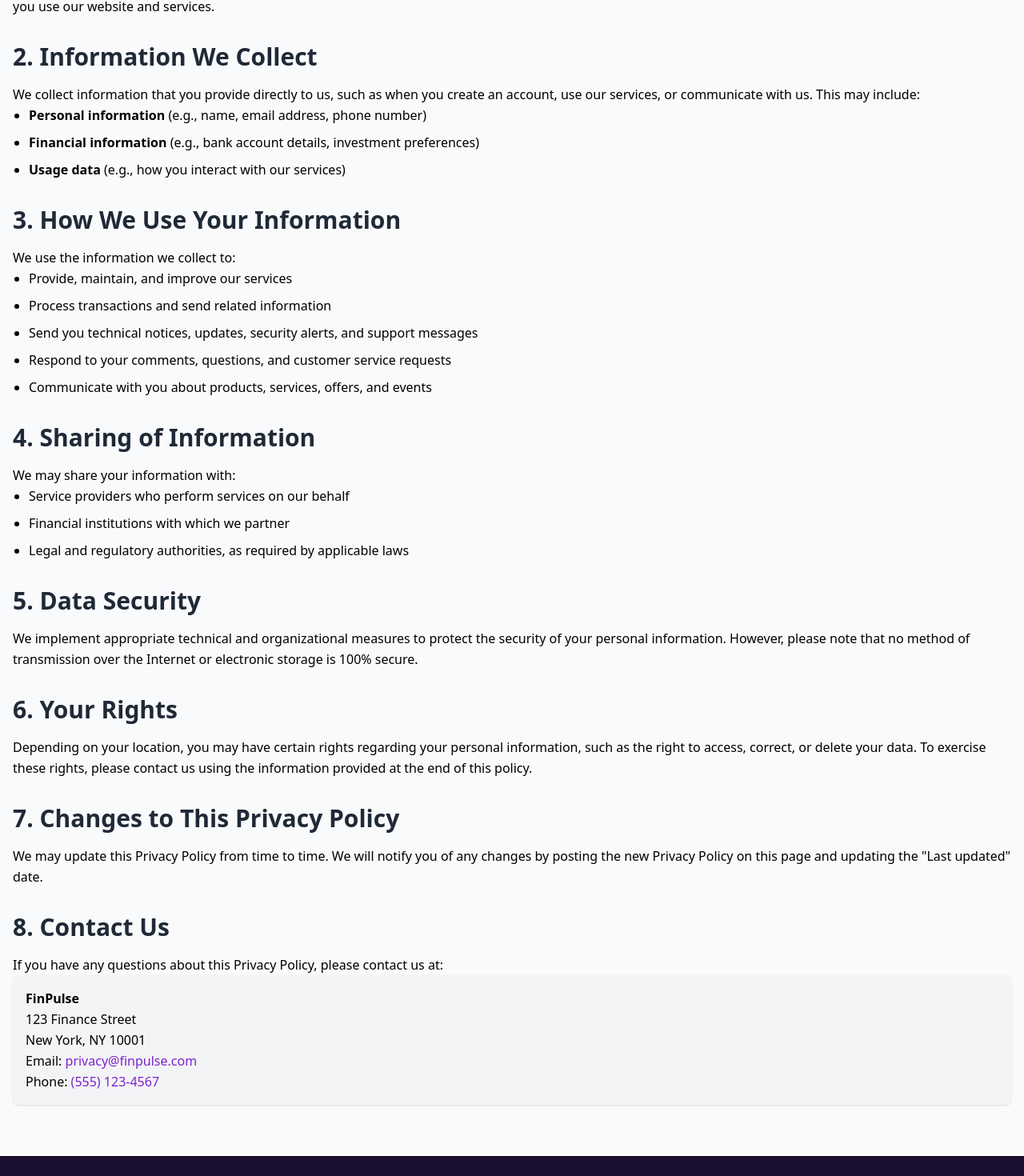
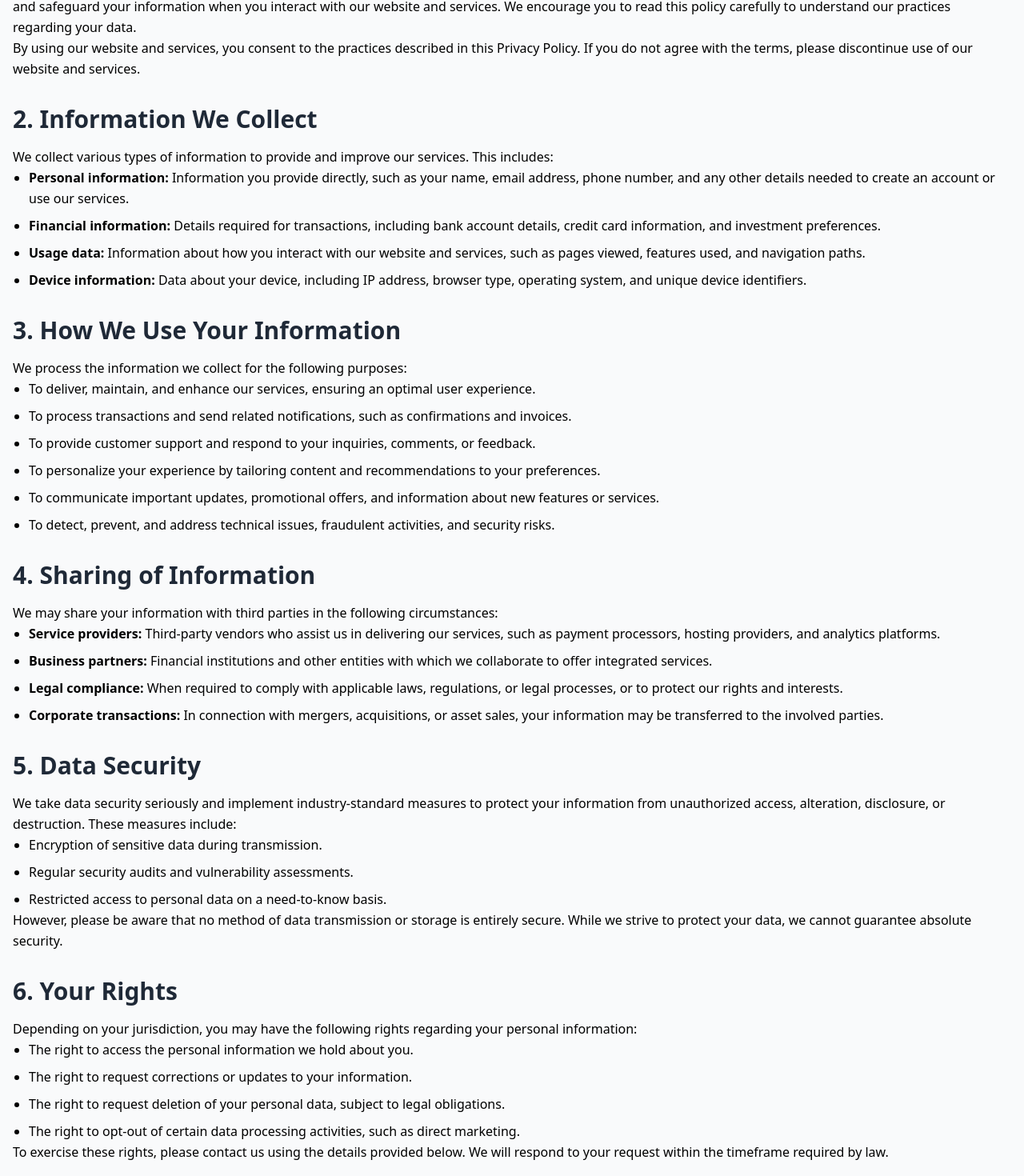
Before and after one commit to akshay0611/FinPulse, a React (Vite) app in the folder frontend/: page /privacy-policy in a window 1280 px wide. Shown: the part 499-1969 px from the top of the page at 80% size. Built offline with nearby package versions, Linux system fonts and the light colour scheme; no server answers.

Commit message:
Make privacy policy page more detailed

```diff
--- a/frontend/src/pages/Privacy-Policy.tsx
+++ b/frontend/src/pages/Privacy-Policy.tsx
@@ -29,59 +29,98 @@ export default function PrivacyPolicyPage() {
     <div className="prose max-w-none leading-relaxed">
       <h2 className="text-3xl font-bold text-gray-800 mb-4">1. Introduction</h2>
       <p>
-                <strong>FinPulse</strong> ("we", "our", or "us") is committed to protecting your privacy. This Privacy Policy explains how we collect, use, disclose, and safeguard your information when you use our website and services.
+        <strong>FinPulse</strong> ("we", "our", or "us") values your privacy and is committed to protecting your personal information. This Privacy Policy outlines how we collect, use, disclose, and safeguard your information when you interact with our website and services. We encourage you to read this policy carefully to understand our practices regarding your data.
+      </p>
+      <p>
+        By using our website and services, you consent to the practices described in this Privacy Policy. If you do not agree with the terms, please discontinue use of our website and services.
       </p>
 
       <h2 className="text-3xl font-bold text-gray-800 mt-8 mb-4">2. Information We Collect</h2>
       <p>
-                We collect information that you provide directly to us, such as when you create an account, use our services, or communicate with us. This may include:
+        We collect various types of information to provide and improve our services. This includes:
       </p>
       <ul className="list-disc pl-5 space-y-2">
-                <li><span className="font-semibold">Personal information</span> (e.g., name, email address, phone number)</li>
-                <li><span className="font-semibold">Financial information</span> (e.g., bank account details, investment preferences)</li>
-                <li><span className="font-semibold">Usage data</span> (e.g., how you interact with our services)</li>
+        <li>
+          <span className="font-semibold">Personal information:</span> Information you provide directly, such as your name, email address, phone number, and any other details needed to create an account or use our services.
+        </li>
+        <li>
+          <span className="font-semibold">Financial information:</span> Details required for transactions, including bank account details, credit card information, and investment preferences.
+        </li>
+        <li>
+          <span className="font-semibold">Usage data:</span> Information about how you interact with our website and services, such as pages viewed, features used, and navigation paths.
+        </li>
+        <li>
+          <span className="font-semibold">Device information:</span> Data about your device, including IP address, browser type, operating system, and unique device identifiers.
+        </li>
       </ul>
 
       <h2 className="text-3xl font-bold text-gray-800 mt-8 mb-4">3. How We Use Your Information</h2>
       <p>
-                We use the information we collect to:
+        We process the information we collect for the following purposes:
       </p>
       <ul className="list-disc pl-5 space-y-2">
-                <li>Provide, maintain, and improve our services</li>
-                <li>Process transactions and send related information</li>
-                <li>Send you technical notices, updates, security alerts, and support messages</li>
-                <li>Respond to your comments, questions, and customer service requests</li>
-                <li>Communicate with you about products, services, offers, and events</li>
+        <li>To deliver, maintain, and enhance our services, ensuring an optimal user experience.</li>
+        <li>To process transactions and send related notifications, such as confirmations and invoices.</li>
+        <li>To provide customer support and respond to your inquiries, comments, or feedback.</li>
+        <li>To personalize your experience by tailoring content and recommendations to your preferences.</li>
+        <li>To communicate important updates, promotional offers, and information about new features or services.</li>
+        <li>To detect, prevent, and address technical issues, fraudulent activities, and security risks.</li>
       </ul>
 
       <h2 className="text-3xl font-bold text-gray-800 mt-8 mb-4">4. Sharing of Information</h2>
       <p>
-                We may share your information with:
+        We may share your information with third parties in the following circumstances:
       </p>
       <ul className="list-disc pl-5 space-y-2">
-                <li>Service providers who perform services on our behalf</li>
-                <li>Financial institutions with which we partner</li>
-                <li>Legal and regulatory authorities, as required by applicable laws</li>
+        <li>
+          <span className="font-semibold">Service providers:</span> Third-party vendors who assist us in delivering our services, such as payment processors, hosting providers, and analytics platforms.
+        </li>
+        <li>
+          <span className="font-semibold">Business partners:</span> Financial institutions and other entities with which we collaborate to offer integrated services.
+        </li>
+        <li>
+          <span className="font-semibold">Legal compliance:</span> When required to comply with applicable laws, regulations, or legal processes, or to protect our rights and interests.
+        </li>
+        <li>
+          <span className="font-semibold">Corporate transactions:</span> In connection with mergers, acquisitions, or asset sales, your information may be transferred to the involved parties.
+        </li>
       </ul>
 
       <h2 className="text-3xl font-bold text-gray-800 mt-8 mb-4">5. Data Security</h2>
       <p>
-                We implement appropriate technical and organizational measures to protect the security of your personal information. However, please note that no method of transmission over the Internet or electronic storage is 100% secure.
+        We take data security seriously and implement industry-standard measures to protect your information from unauthorized access, alteration, disclosure, or destruction. These measures include:
+      </p>
+      <ul className="list-disc pl-5 space-y-2">
+        <li>Encryption of sensitive data during transmission.</li>
+        <li>Regular security audits and vulnerability assessments.</li>
+        <li>Restricted access to personal data on a need-to-know basis.</li>
+      </ul>
+      <p>
+        However, please be aware that no method of data transmission or storage is entirely secure. While we strive to protect your data, we cannot guarantee absolute security.
       </p>
 
       <h2 className="text-3xl font-bold text-gray-800 mt-8 mb-4">6. Your Rights</h2>
       <p>
-                Depending on your location, you may have certain rights regarding your personal information, such as the right to access, correct, or delete your data. To exercise these rights, please contact us using the information provided at the end of this policy.
+        Depending on your jurisdiction, you may have the following rights regarding your personal information:
+      </p>
+      <ul className="list-disc pl-5 space-y-2">
+        <li>The right to access the personal information we hold about you.</li>
+        <li>The right to request corrections or updates to your information.</li>
+        <li>The right to request deletion of your personal data, subject to legal obligations.</li>
+        <li>The right to opt-out of certain data processing activities, such as direct marketing.</li>
+      </ul>
+      <p>
+        To exercise these rights, please contact us using the details provided below. We will respond to your request within the timeframe required by law.
       </p>
 
       <h2 className="text-3xl font-bold text-gray-800 mt-8 mb-4">7. Changes to This Privacy Policy</h2>
       <p>
-                We may update this Privacy Policy from time to time. We will notify you of any changes by posting the new Privacy Policy on this page and updating the "Last updated" date.
+        We may periodically update this Privacy Policy to reflect changes in our practices or legal requirements. We encourage you to review this page regularly to stay informed about how we handle your data. Significant changes will be communicated through prominent notices on our website.
       </p>
 
       <h2 className="text-3xl font-bold text-gray-800 mt-8 mb-4">8. Contact Us</h2>
       <p>
-                If you have any questions about this Privacy Policy, please contact us at:
+        If you have any questions, concerns, or requests regarding this Privacy Policy, please contact us at:
       </p>
       <div className="bg-gray-100 p-4 rounded-lg shadow">
         <p><strong>FinPulse</strong></p>
@@ -93,6 +132,7 @@ export default function PrivacyPolicyPage() {
     </div>
   </div>
 </section>
+
       </main>
     </div>
   );
```
Lines whose indentation alone changed are shown as unchanged.
